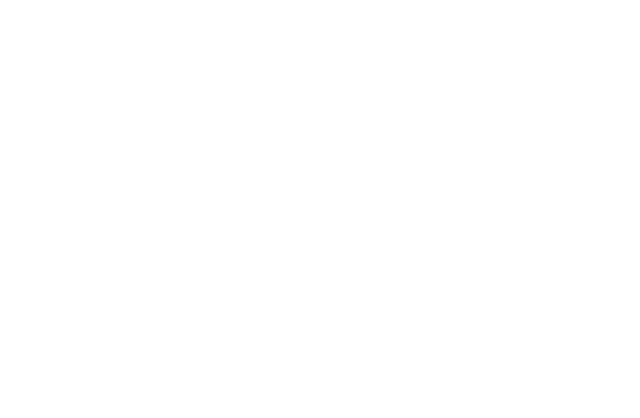
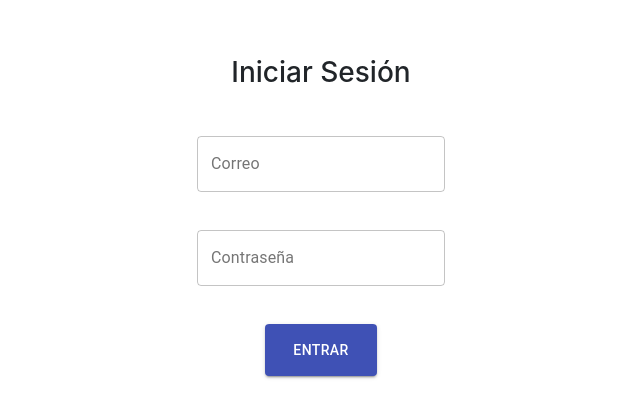
Before and after one commit to Aguirregzz97/quiero-un-perrito-react, a React app: page /#/login in a window 1280 px wide. Shown: the part 184-602 px from the top of the page, without its empty margins (319-959 px from the left). Built offline with nearby package versions, Linux system fonts and the light colour scheme.

Commit message:
Add some packages

```diff
--- a/package.json
+++ b/package.json
@@ -17,6 +17,8 @@
     "@material-ui/core": "^4.11.0",
     "@types/react-router-dom": "^5.1.5",
     "@types/styled-components": "^5.1.2",
+    "dotenv": "^8.2.0",
+    "firebase": "^7.19.1",
     "react": "^16.13.1",
     "react-dom": "^16.13.1",
     "react-router-dom": "^5.2.0",
--- a/src/App.tsx
+++ b/src/App.tsx
@@ -2,6 +2,7 @@
 import { Route, Switch } from 'react-router-dom'
 import Home from './Components/Home'
 import Register from './Components/Register'
+import Login from './Components/Login'
 
 type State = {
 }
@@ -14,7 +15,8 @@
     return (
       <Switch>
         <Route exact={ true } path='/' component={ Home } />
-        <Route exact={ true } path='/registration' component={ Register } />
+        <Route path='/registration' component={ Register } />
+        <Route path='/login' component={ Login } />
       </Switch>
     )
   }
--- a/src/Components/Home.tsx
+++ b/src/Components/Home.tsx
@@ -3,18 +3,7 @@
 import { UserModel } from '../shared/DataTypes'
 import { RestApi } from '../shared/RestApi'
 
-export default function User() {
-
-    const [user, setUser] = useState<UserModel>()
-
-    useEffect(() => {
-        getUser()
-    })
-
-    async function getUser() {
-        const response = await new RestApi<UserModel>('user').getEntities()
-        setUser(response)
-    }
+export default function Home() {
 
     return (
         <div>
--- /dev/null
+++ b/src/Components/Login.tsx
@@ -0,0 +1,69 @@
+import * as React from 'react'
+import { useState } from 'react'
+import styled from 'styled-components'
+import { Grid, TextField, Button } from '@material-ui/core'
+import { getApiBaseUrl } from '../shared/GetApiBaseUrl'
+
+
+type UserLogin = {
+    Email: string,
+    Password: string,
+}
+
+
+export default function Login() {
+
+    const [userLogin, setUserLogin] = useState<UserLogin>({
+        Email: '',
+        Password: '',
+    })
+
+    function updateUserLogin(setFunc: (userInstance: UserLogin, val: string) => void) {
+        return (event: React.ChangeEvent<HTMLInputElement>) => {
+            if (!userLogin) {
+                return
+            }
+            let newUser = { ...userLogin }
+            setFunc(newUser, event.target.value)
+            setUserLogin(newUser)
+        }
+    }
+
+    const loginUser = async () => {
+        const response = await fetch(`${getApiBaseUrl()}helloWorld`, {
+            headers: {
+                'Accept': 'application/json',
+                'Content-Type': 'application/json',
+            },
+            method: 'POST',
+            body: JSON.stringify({
+                data: 'YES',
+            })
+        })
+        console.log(await response.json())
+    }
+
+    return (
+            <Grid
+                style={{ height: '100%' }}
+                container
+                direction='row'
+                justify='center'
+                alignItems='center'
+            >
+                <Grid
+                    style={{ height: '40%' }}
+                    container
+                    direction="column"
+                    justify="space-between"
+                    alignItems="center"
+                >
+                <h3>Iniciar Sesión</h3>
+                    <TextField onChange={ updateUserLogin((userInstance, val) => { userInstance.Email = val }) } label='Correo' variant="outlined" />
+                    <TextField onChange={ updateUserLogin((userInstance, val) => { userInstance.Password = val }) } label='Contraseña' variant="outlined" />
+                    <Button onClick={ loginUser } style={{ padding: '1em 2em' }} variant="contained" color="primary">Entrar</Button>
+                </Grid>
+            </Grid>
+
+    )
+}
```
Also changed, not shown: src/Components/Settings.tsx (added), 3 other files (tests, documents, lock files or other folders).
